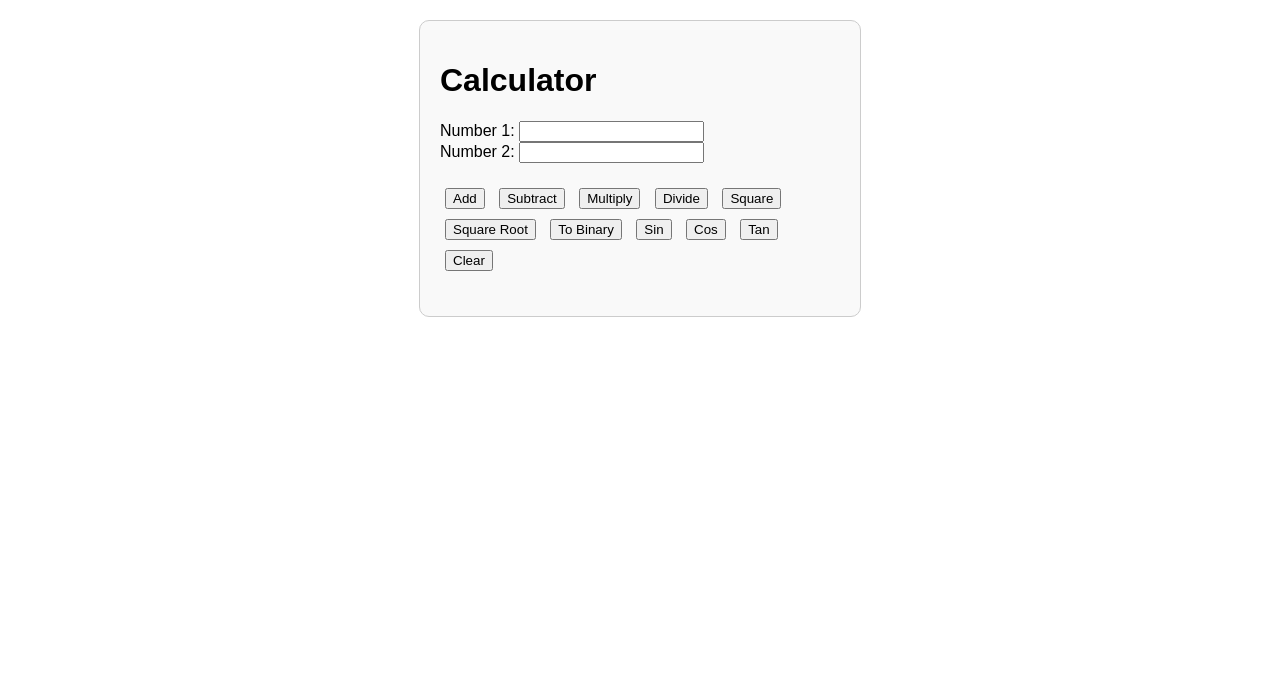
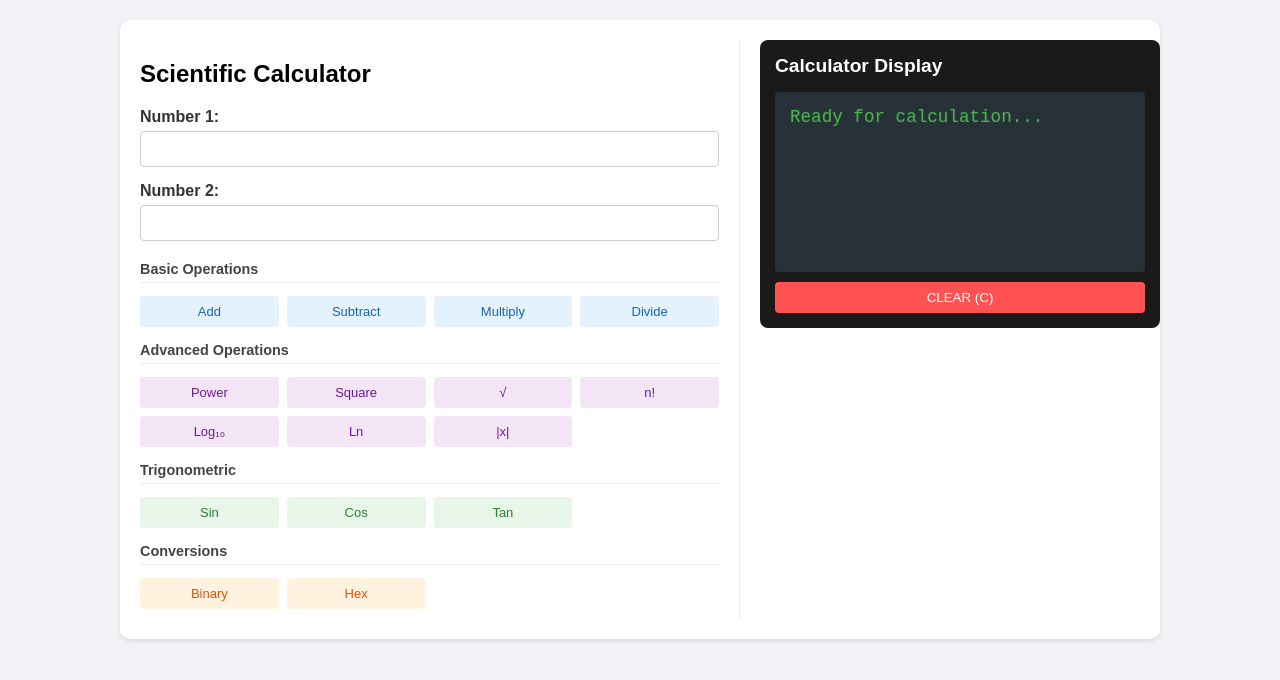
Before and after one commit to shoumik-01/python_applets, a Flask app: page / in a window 1280 px wide. Shown: the top 680 px of the page. Run offline with Flask 3, Linux system fonts and the light colour scheme.

Commit message:
Update index.html

```diff
--- a/calculator/templates/index.html
+++ b/calculator/templates/index.html
@@ -3,63 +3,201 @@
 <head>
     <meta charset="UTF-8">
     <meta name="viewport" content="width=device-width, initial-scale=1.0">
-    <title>Calculator</title>
+    <title>Advanced Calculator</title>
     <style>
         body {
             font-family: Arial, sans-serif;
-            margin: 20px;
+            margin: 0;
+            padding: 20px;
+            background-color: #f0f2f5;
         }
         .container {
-            max-width: 400px;
+            max-width: 1000px;
             margin: 0 auto;
+            display: grid;
+            grid-template-columns: 60% 40%;
+            gap: 20px;
+            background-color: #ffffff;
             padding: 20px;
+            border-radius: 10px;
+            box-shadow: 0 2px 4px rgba(0,0,0,0.1);
+        }
+        .input-section {
+            padding-right: 20px;
+            border-right: 1px solid #eee;
+        }
+        .input-group {
+            margin-bottom: 15px;
+        }
+        .input-group label {
+            display: block;
+            margin-bottom: 5px;
+            color: #333;
+            font-weight: bold;
+        }
+        .input-group input {
+            width: 100%;
+            padding: 8px;
             border: 1px solid #ccc;
-            border-radius: 10px;
-            background-color: #f9f9f9;
+            border-radius: 4px;
+            box-sizing: border-box;
+            font-size: 16px;
+        }
+        .button-group {
+            display: grid;
+            grid-template-columns: repeat(4, 1fr);
+            gap: 8px;
+            margin-bottom: 10px;
+        }
+        .button-group h3 {
+            grid-column: 1 / -1;
+            margin: 5px 0;
+            color: #444;
+            font-size: 0.9em;
+            border-bottom: 1px solid #eee;
+            padding-bottom: 5px;
+        }
+        .buttons button {
+            padding: 8px;
+            border: none;
+            border-radius: 4px;
+            cursor: pointer;
+            font-size: 13px;
+            transition: all 0.2s ease;
+        }
+        .basic-ops button {
+            background-color: #e3f2fd;
+            color: #1565c0;
+        }
+        .advanced-ops button {
+            background-color: #f3e5f5;
+            color: #6a1b9a;
+        }
+        .trig-ops button {
+            background-color: #e8f5e9;
+            color: #2e7d32;
+        }
+        .conversion-ops button {
+            background-color: #fff3e0;
+            color: #e65100;
+        }
+        .buttons button:hover {
+            filter: brightness(0.95);
+            transform: translateY(-1px);
+        }
+
+        /* Calculator Display Styling */
+        .display-section {
+            position: sticky;
+            top: 20px;
+            background: #1a1a1a;
+            border-radius: 8px;
+            padding: 15px;
+            height: fit-content;
+        }
+        .display-section h2 {
+            color: #fff;
+            margin-top: 0;
+            margin-bottom: 15px;
+            font-size: 1.2em;
+        }
+        .calculator-screen {
+            background: #263238;
+            border-radius: 4px;
+            padding: 15px;
+            min-height: 150px;
+            font-family: 'Courier New', monospace;
+            position: relative;
+            overflow: hidden;
         }
         .result {
-            margin-top: 20px;
-            font-weight: bold;
+            color: #4CAF50;
+            font-size: 1.1em;
+            word-wrap: break-word;
+            font-family: 'Courier New', monospace;
+            text-shadow: 0 0 2px rgba(76, 175, 80, 0.3);
         }
-        .buttons {
-            margin-top: 20px;
+        .error {
+            color: #ff5252;
         }
-        .buttons button {
-            margin: 5px;
+        .clear-btn {
+            background-color: #ff5252;
+            color: white;
+            padding: 8px 16px;
+            border: none;
+            border-radius: 4px;
+            cursor: pointer;
+            margin-top: 10px;
+            width: 100%;
+        }
+        .clear-btn:hover {
+            background-color: #ff1744;
         }
     </style>
 </head>
 <body>
     <div class="container">
-        <h1>Calculator</h1>
+        <div class="input-section">
+            <h2>Scientific Calculator</h2>
             <form id="calculatorForm">
-            <div>
+                <div class="input-group">
                     <label for="num1">Number 1:</label>
                     <input type="number" step="any" id="num1" name="num1" required>
                 </div>
-            <div>
+                <div class="input-group">
                     <label for="num2">Number 2:</label>
                     <input type="number" step="any" id="num2" name="num2">
                 </div>
+
                 <div class="buttons">
+                    <div class="button-group basic-ops">
+                        <h3>Basic Operations</h3>
                         <button type="button" onclick="performOperation('add')">Add</button>
                         <button type="button" onclick="performOperation('subtract')">Subtract</button>
                         <button type="button" onclick="performOperation('multiply')">Multiply</button>
                         <button type="button" onclick="performOperation('divide')">Divide</button>
+                    </div>
+
+                    <div class="button-group advanced-ops">
+                        <h3>Advanced Operations</h3>
+                        <button type="button" onclick="performOperation('power')">Power</button>
                         <button type="button" onclick="performOperation('square')">Square</button>
-                <button type="button" onclick="performOperation('sqrt')">Square Root</button>
-                <button type="button" onclick="performOperation('binary')">To Binary</button>
+                        <button type="button" onclick="performOperation('sqrt')">√</button>
+                        <button type="button" onclick="performOperation('factorial')">n!</button>
+                        <button type="button" onclick="performOperation('log')">Log₁₀</button>
+                        <button type="button" onclick="performOperation('ln')">Ln</button>
+                        <button type="button" onclick="performOperation('abs')">|x|</button>
+                    </div>
+
+                    <div class="button-group trig-ops">
+                        <h3>Trigonometric</h3>
                         <button type="button" onclick="performOperation('sin')">Sin</button>
                         <button type="button" onclick="performOperation('cos')">Cos</button>
                         <button type="button" onclick="performOperation('tan')">Tan</button>
-                <button type="button" onclick="clearForm()">Clear</button>
+                    </div>
+
+                    <div class="button-group conversion-ops">
+                        <h3>Conversions</h3>
+                        <button type="button" onclick="performOperation('binary')">Binary</button>
+                        <button type="button" onclick="performOperation('hex')">Hex</button>
+                    </div>
                 </div>
             </form>
-        <div class="result" id="result"></div>
+        </div>
+
+        <div class="display-section">
+            <h2>Calculator Display</h2>
+            <div class="calculator-screen">
+                <div id="result" class="result">Ready for calculation...</div>
+            </div>
+            <button class="clear-btn" onclick="clearForm()">CLEAR (C)</button>
+        </div>
     </div>
 
     <script>
         const resultDiv = document.getElementById('result');
+        const num1Input = document.getElementById('num1');
+        const num2Input = document.getElementById('num2');
 
         async function performOperation(operation) {
             const form = document.getElementById('calculatorForm');
@@ -79,19 +217,30 @@
                 const data = await response.json();
 
                 if (response.ok) {
-                    resultDiv.textContent = `Result: ${data.operationPerformed}`;
+                    resultDiv.textContent = data.operationPerformed;
+                    resultDiv.classList.remove('error');
                 } else {
                     resultDiv.textContent = `Error: ${data.error}`;
+                    resultDiv.classList.add('error');
                 }
             } catch (error) {
                 resultDiv.textContent = 'Error: Unable to perform calculation.';
+                resultDiv.classList.add('error');
             }
         }
 
         function clearForm() {
             document.getElementById('calculatorForm').reset();
-            resultDiv.textContent = '';
+            resultDiv.textContent = 'Ready for calculation...';
+            resultDiv.classList.remove('error');
         }
+
+        // Add keyboard support
+        document.addEventListener('keydown', (e) => {
+            if (e.key === 'c' || e.key === 'C') {
+                clearForm();
+            }
+        });
     </script>
 </body>
 </html>
```
Lines whose indentation alone changed are shown as unchanged.
